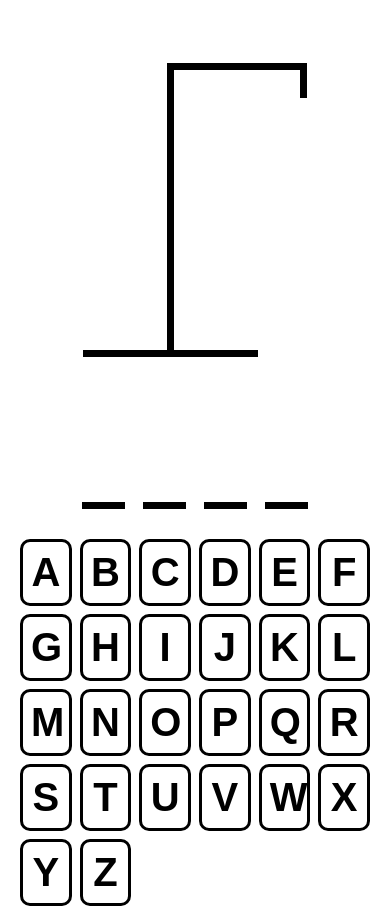
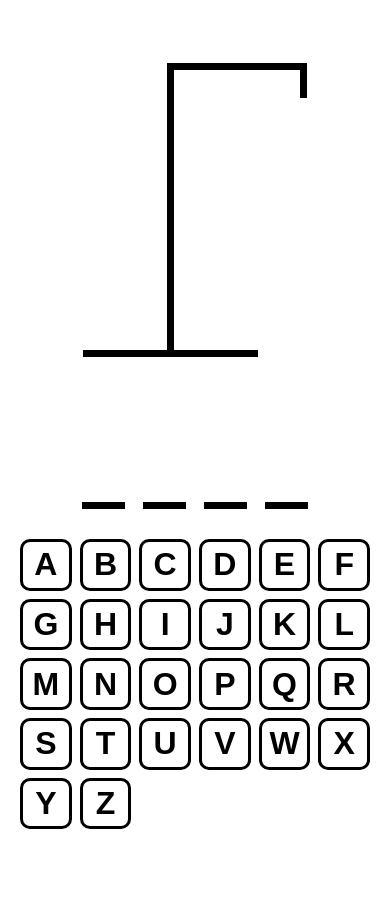
Before and after one commit to MeloonDev/hangman-game, a React app: page / in a window 390 px wide. After the commit the page ends 844 px from the top, so only its background shows below. Built offline with nearby package versions, Linux system fonts and the light colour scheme; the HTML template or start-up script is replaced by a standard one.

Commit message:
Responsive update

```diff
--- a/src/index.css
+++ b/src/index.css
@@ -128,4 +128,9 @@ body {
     margin: auto 20px;
     grid-template-columns: repeat(auto-fit, minmax(50px, 1fr));
   }
+
+  .keyboard-button {
+    font-size: 2rem;
+    padding: 0;
+  }
 }
```
